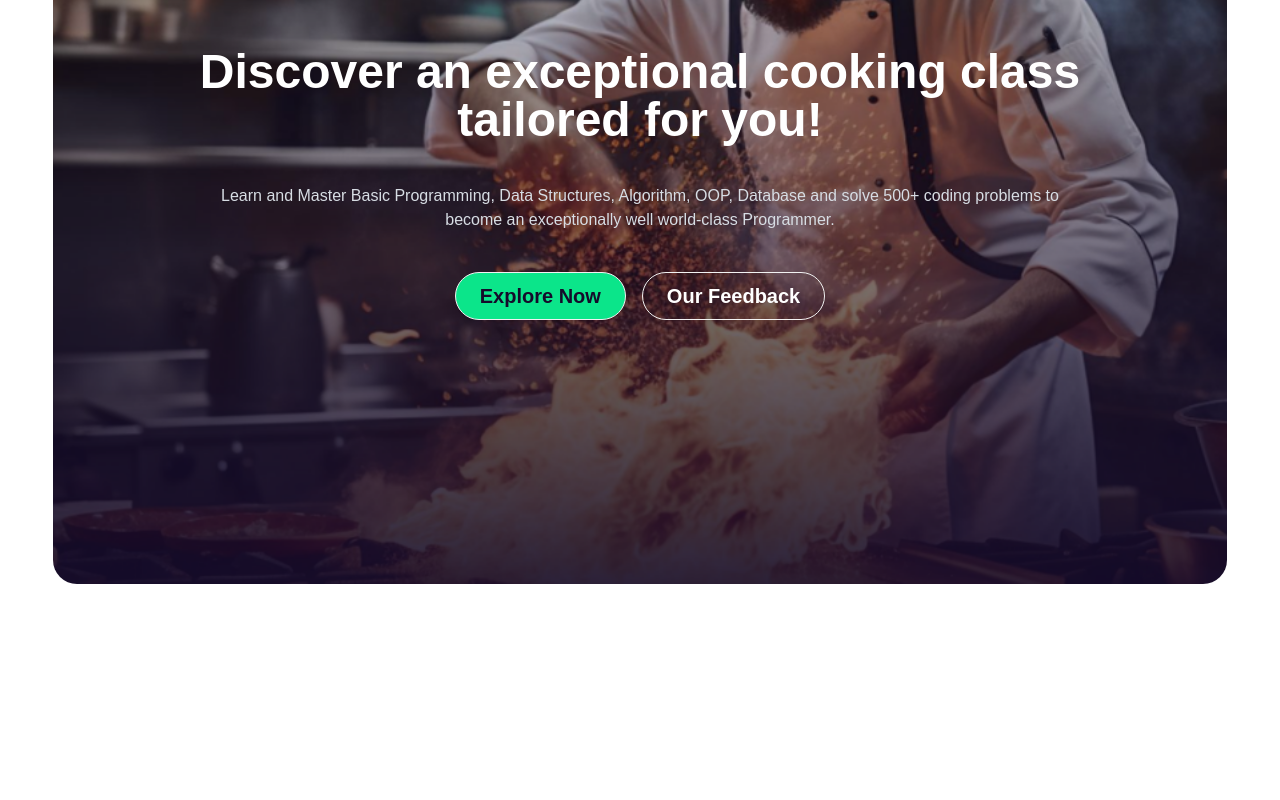
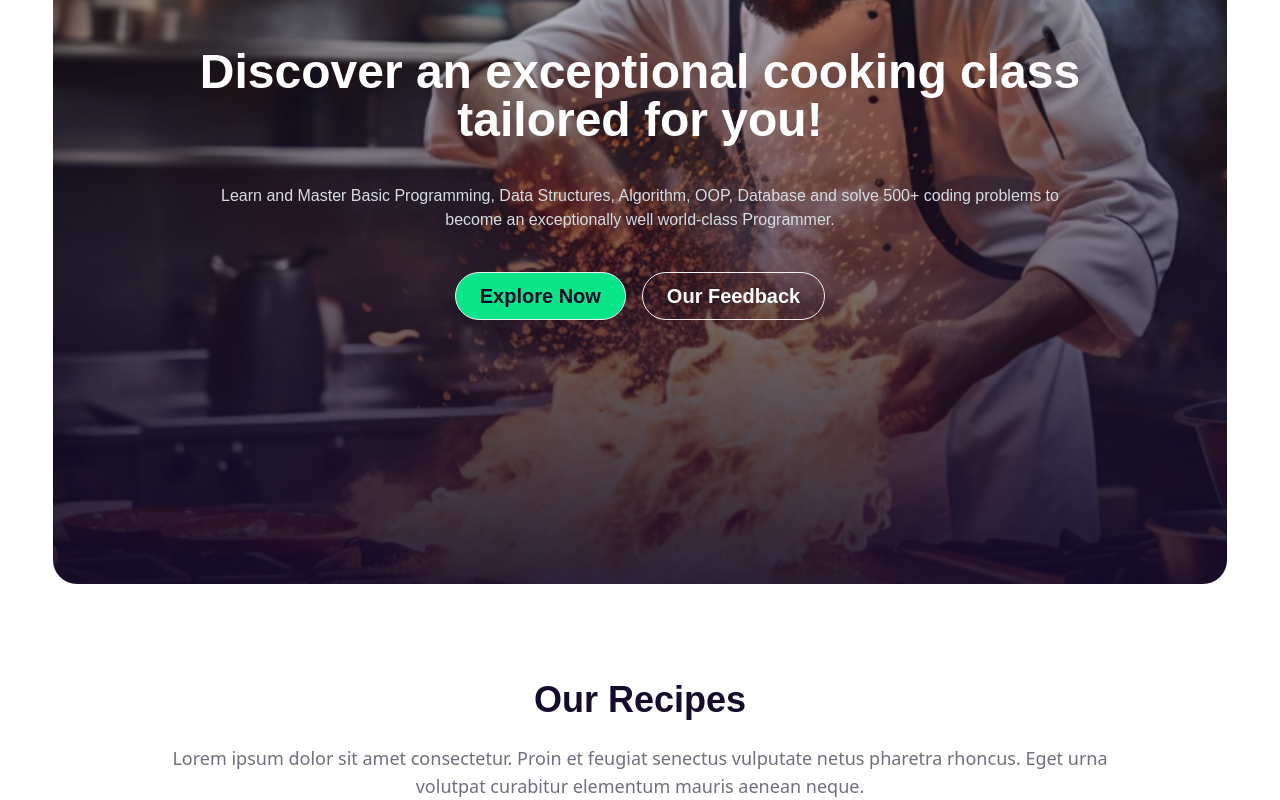
Before and after one commit to SabbirHossain-28/calories-hub-simple-react-project, a React (Vite) app: page / in a window 1280 px wide. Shown: the part 360-1160 px from the top of the page. Before the commit the page ends 944 px from the top, so only its background shows below. Built offline with nearby package versions, Linux system fonts and the light colour scheme.

Commit message:
Added recipy title section

```diff
--- a/src/App.jsx
+++ b/src/App.jsx
@@ -1,6 +1,7 @@
 import './App.css'
 import Banner from './Banner/Banner'
 import Nav from './Navbar/Nav'
+import RecipyTitle from './RecipyTitle/RecipyTitle'
 
 function App() {
 
@@ -8,6 +9,7 @@ function App() {
     <>
       <Nav></Nav>
       <Banner></Banner>
+      <RecipyTitle></RecipyTitle>
     </>
   )
 }
--- /dev/null
+++ b/src/RecipyTitle/RecipyTitle.jsx
@@ -0,0 +1,18 @@
+const RecipyTitle = () => {
+  return (
+    <div className="w-11/12 mx-auto text-center mt-24">
+      <div className="w-4/5 mx-auto">
+        <h2 className="text-[#150B2B] text-4xl font-semibold font-Lexend mb-6">
+          Our Recipes
+        </h2>
+        <p className="text-[#150B2B99] text-lg font-medium">
+          Lorem ipsum dolor sit amet consectetur. Proin et feugiat senectus
+          vulputate netus pharetra rhoncus. Eget urna volutpat curabitur
+          elementum mauris aenean neque.
+        </p>
+      </div>
+    </div>
+  );
+};
+
+export default RecipyTitle;
```
